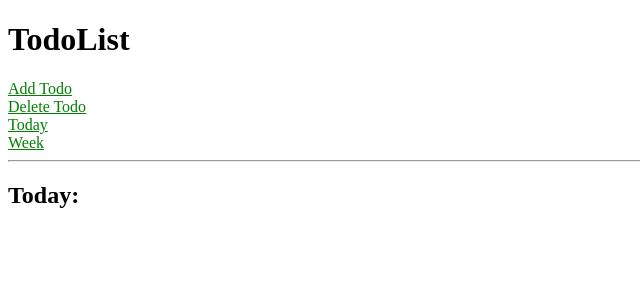
After one commit to roberttorbiczuk/todolist, a Django app: page /todos/day in a window 1280 px wide. The commit adds this page. Shown: the top 300 px of the page, without its empty margins (0-640 px from the left). Run offline with Django 3.2, Linux system fonts and the light colour scheme; data that the repository does not hold is empty.

Commit message:
add daily adn weekly checking

```diff
--- a/todolist/todolist/settings.py
+++ b/todolist/todolist/settings.py
@@ -27,6 +27,7 @@ DEBUG = True
 
 ALLOWED_HOSTS = [
     '145.239.80.31:8000',
+    '127.0.0.1',
 ]
 
 
--- a/todolist/todos/templates/add.html
+++ b/todolist/todos/templates/add.html
@@ -1,4 +1,6 @@
 {% include 'partials/header.html' %}
+{{deadline_time}}
+{{deadline_date}}
 <form action="{% url 'add' %}" method="post">
     {%csrf_token%}
     <label for="title">Title</label><br/>
@@ -8,7 +10,8 @@
     <textarea name="text" id="text"></textarea>
     <br>
     <label>Deadline</label><br/>
-    <input type="date" name="deadline"/>
+    <input type="date" name="date"/>
+    <input type="time" name="time"/>
     <br><br>
     <input type="submit" value="Submit"/>
 </form>
--- /dev/null
+++ b/todolist/todos/templates/day.html
@@ -0,0 +1,12 @@
+{% include 'partials/header.html' %}
+
+<h2>Today:</h2>
+<table>
+<tr>
+{%for i  in deadline %}
+    <td><a href="/todos/details/{{i.id}}"> {{ i }}</a></td>
+{%endfor%}
+</tr>
+</table>
+
+{% include 'partials/footer.html' %}
--- a/todolist/todos/templates/delete.html
+++ b/todolist/todos/templates/delete.html
@@ -3,7 +3,7 @@
     {%csrf_token%}
 <ul>
     {%for todo in todos%}
-    <li>{{todo.id}} {{todo.title }}   <input type="submit" value="Delete" name="{{todo.id}}"/></li>
+    <li>{{todo.title }}   <input type="submit" value="Delete" name="{{todo.id}}"/></li>
     {% endfor %}
 </ul>
 </form>
--- a/todolist/todos/templates/details.html
+++ b/todolist/todos/templates/details.html
@@ -4,6 +4,7 @@
     <h1>{{ todo.title }}</h1>
     <p>{{ todo.text }}</p>
     <br>
-    Created on {{ todo.created_at }}
+    Created on {{ todo.created_at }}<br>
+    Deadline is to {{todo.deadline}}
 
 {% include 'partials/footer.html' %}
--- a/todolist/todos/templates/partials/header.html
+++ b/todolist/todos/templates/partials/header.html
@@ -1,6 +1,3 @@
-{%
-
-
 <!DOCTYPE html>
 <html lang="en">
 <head>
@@ -13,6 +10,9 @@
     <header>
         <h1>TodoList</h1>
         <a href="/todos/add">Add Todo</a><br/>
-        <a href="/todos/delete">Delete Todo</a>
+        <a href="/todos/delete">Delete Todo</a><br/>
+        <a href="/todos/day">Today</a><br/>
+        <a href="/todos/week">Week</a>
+
         <hr>
     </header>
--- a/todolist/todos/urls.py
+++ b/todolist/todos/urls.py
@@ -7,5 +7,7 @@ urlpatterns = [
     url(r'^details/(?P<id>\w{0,50})/$', views.details),
     url(r'^add', views.add, name='add'),
     url(r'^delete', views.delete, name='delete'),
+    url(r'^day', views.one_day, name='day'),
+    url(r'^week', views.week, name='week'),
 
 ]
--- a/todolist/todos/views.py
+++ b/todolist/todos/views.py
@@ -3,9 +3,13 @@ from django.http import HttpResponse
 
 from .models import Todo
 
+from datetime import datetime, timezone, timedelta
+import pytz
+
+
 
 def index(request):
-    todos = [i for i in enumerate(Todo.objects.all())]
+    todos = [(i+1, el) for i, el in enumerate(Todo.objects.all())]
     textes = []
     for i in Todo.objects.all():
         textes.append(i.text[:10] + '...')
@@ -30,8 +34,13 @@ def add(request):
     if request.method == 'POST':
         title = request.POST['title']
         text = request.POST['text']
+        deadline_date = request.POST['date']
+        deadline_time = request.POST['time']
 
         todo = Todo(title=title, text=text)
+        todo.deadline = datetime.strptime(deadline_date + deadline_time, "%Y-%m-%d%H:%M" )
+        utc_info = pytz.timezone("UTC")
+        todo.deadline = utc_info.localize(todo.deadline)
         todo.save()
         return redirect('/todos')
     else:
@@ -51,3 +60,27 @@ def delete(request):
             'todos': todos
         }
         return render(request, 'delete.html', context)
+
+
+def one_day(request):
+    one_day_to_deadline = []
+    for todo in Todo.objects.all().order_by('-deadline'):
+        if todo.deadline - datetime.now(timezone.utc) <= timedelta(days=1):
+            one_day_to_deadline.append(todo)
+
+    context = {
+        'deadline': one_day_to_deadline,
+    }
+    return render(request, 'day.html', context)
+
+
+def week(request):
+    one_day_to_deadline = []
+    for todo in Todo.objects.all().order_by('-deadline'):
+        if todo.deadline - datetime.now(timezone.utc) <= timedelta(days=7):
+            one_day_to_deadline.append(todo)
+
+    context = {
+        'deadline': one_day_to_deadline,
+    }
+    return render(request, 'week.html', context)
```
Also changed, not shown: todolist/todos/templates/week.html (added, +12 -0 lines), todolist/todos/migrations/0003_auto_20180115_2149.py (added), todolist/todos/migrations/0004_auto_20180115_2251.py (added), 1 other file.
